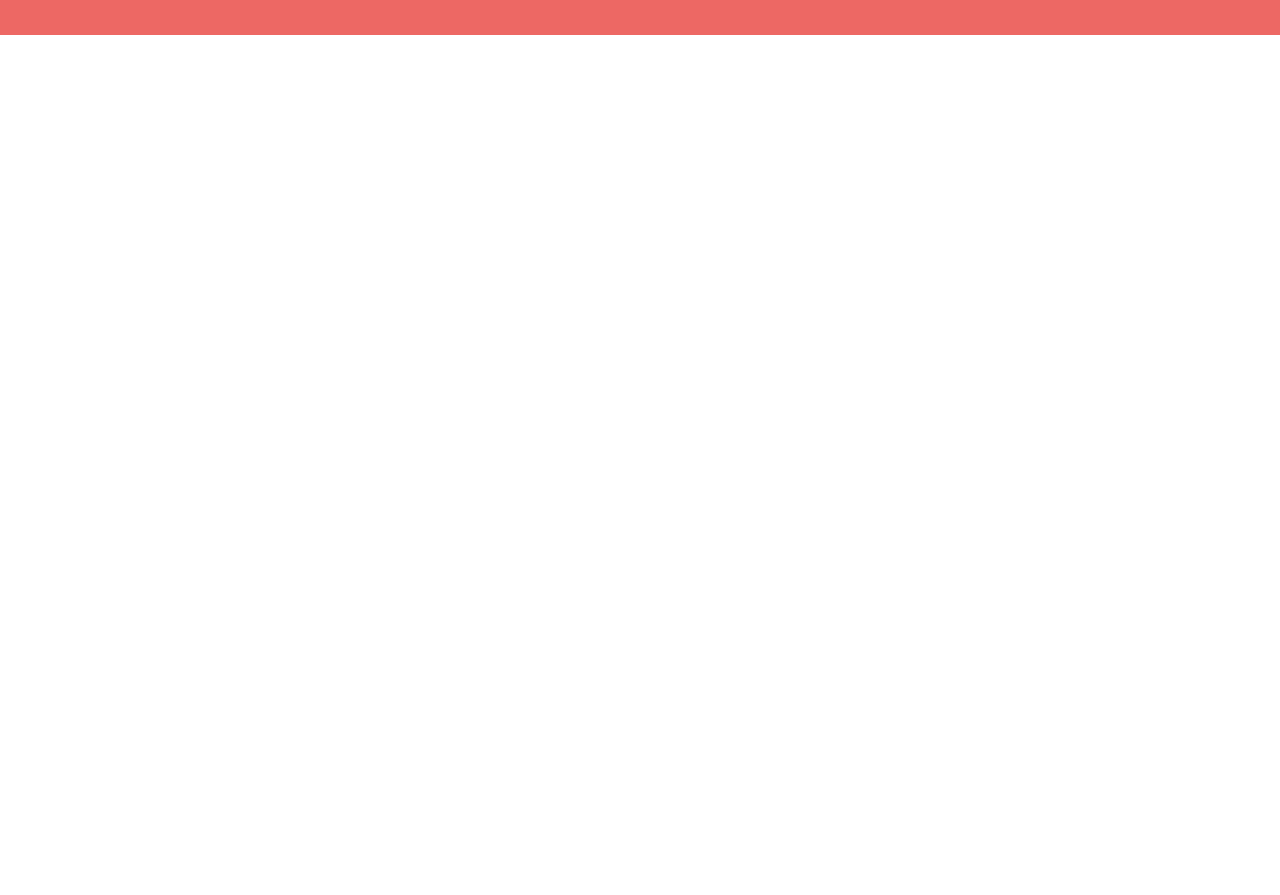
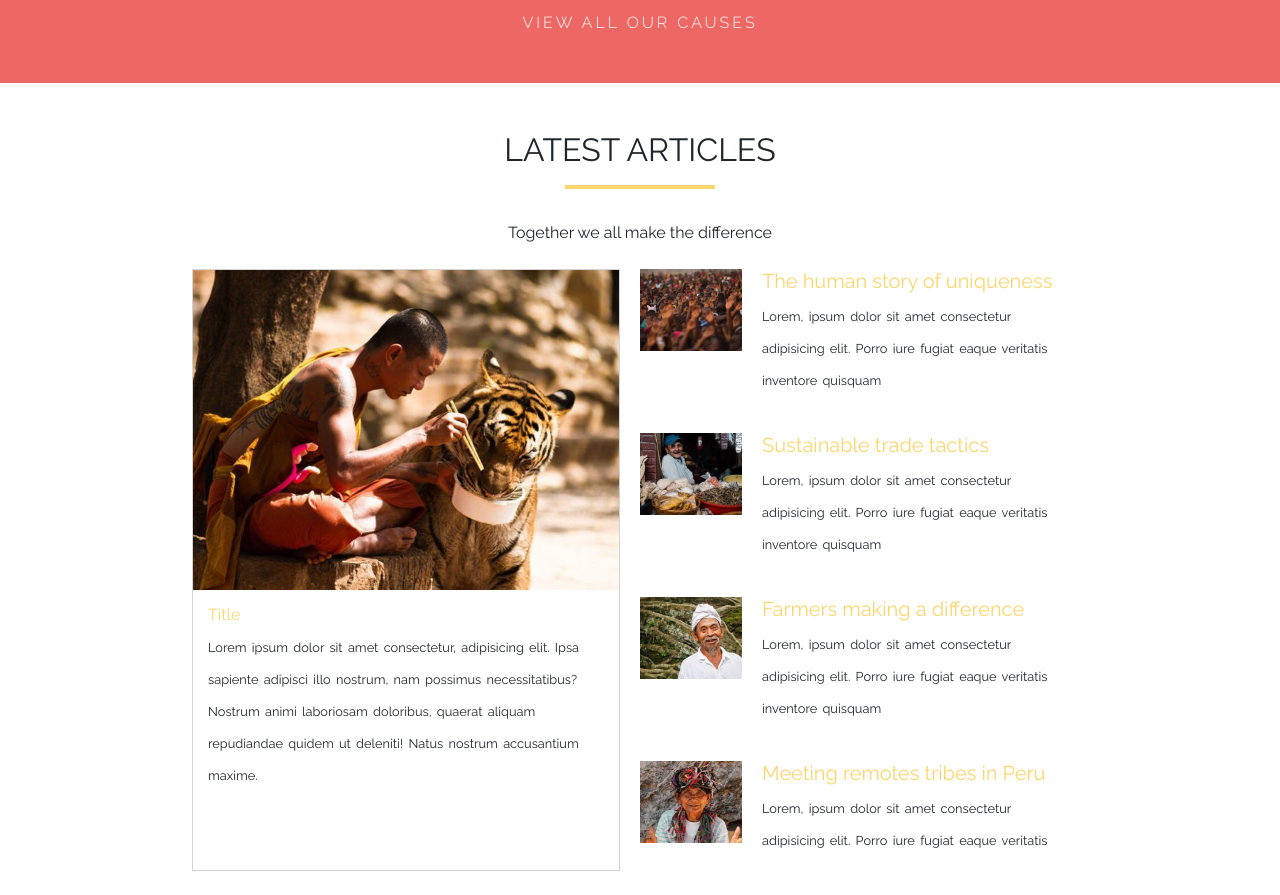
Before and after one commit to Nuccia955/proj-html-vuejs, a Vue app: page / in a window 1280 px wide. Shown: the part 2680-3575 px from the top of the page. Before the commit the page ends 2715 px from the top, so only its background shows below. Built offline with nearby package versions, Linux system fonts and the light colour scheme.

Commit message:
add articles section

```diff
--- /dev/null
+++ b/src/components/ArticlePreview.vue
@@ -0,0 +1,35 @@
+<template>
+    <li class="article d-flex">
+        <div class="cover w-25">
+            <img :src="require(`../assets/${cover}-177x142.jpg`)" alt="article cover">
+        </div>
+        <div class="text w-75 overflow-hidden">
+            <h5 class="title">{{ title }}</h5>
+            <p>{{ text }}</p>
+        </div>
+    </li>
+</template>
+
+<script>
+export default {
+    name: 'ArticlePreview',
+    props: {
+        cover: String,
+        title: String,
+        text: String,
+    }
+}
+</script>
+
+<style scoped lang="scss">
+@import "../../styles/colors.scss";
+.article {
+    margin-bottom: 20px;
+    .cover {
+        margin-right: 20px;
+    }
+    .text .title {
+        color: $goldenrod;
+    }
+}
+</style>
--- a/src/components/Main.vue
+++ b/src/components/Main.vue
@@ -46,7 +46,7 @@
 
         <!-- section recent causes gallery -->
         <section class="causes-gallery text-center">
-            <SectionTitle
+            <SectionTitle class="mt-5"
                 title="Recent Causes"
                 subtitle="We run projects in over 30 countries in 5 continents"
                 position="center"
@@ -60,8 +60,34 @@
             </div>
             <a href="/" class="text-uppercase">View all our causes</a>
         </section>
+
         <!-- section articles -->
-
+        <section class="articles">
+            <SectionTitle class="section-title mt-5"
+                title="Latest Articles"
+                subtitle="Together we all make the difference"
+                position="center"
+            />
+            <div class="contents d-flex py-4">
+                <div class="active">
+                    <div class="cover">
+                        <img src="../assets/photo-1444213007800-cff19e1677ac-600x450.jpg" alt="image">
+                    </div>
+                    <div class="text">
+                        <h6 class="title">Title</h6>
+                        <p>Lorem ipsum dolor sit amet consectetur, adipisicing elit. Ipsa sapiente adipisci illo nostrum, nam possimus necessitatibus? Nostrum animi laboriosam doloribus, quaerat aliquam repudiandae quidem ut deleniti! Natus nostrum accusantium maxime.</p>
+                    </div>
+                </div>
+                <ul class="article-list overflow-auto">
+                    <ArticlePreview v-for="(article, index) in articles"
+                        :key="`article-${index}`"
+                        :cover="article.url"
+                        :title="article.title"
+                        :text="article.subtitle"
+                    />
+                </ul>
+            </div>
+        </section>
         <!-- section participation -->
     </main>
 </template>
@@ -71,6 +97,7 @@ import SectionTitle from '@/components/SectionTitle.vue'
 import Card from '@/components/Card.vue'
 import Data from '@/components/Data.vue'
 import Picture from '@/components/Picture.vue'
+import ArticlePreview from '@/components/ArticlePreview.vue'
 
 export default {
     name: 'Main',
@@ -79,6 +106,7 @@ export default {
         Card,
         Data,
         Picture,
+        ArticlePreview,
     },
     data() {
         return {
@@ -139,6 +167,32 @@ export default {
                     alt: 'vaccines'
                 },
             ],
+            articles: [
+                {
+                    url: 'photo-1444664597500-035db93e2323',
+                    title: 'The human story of uniqueness ',
+                    subtitle: 'Lorem, ipsum dolor sit amet consectetur adipisicing elit. Porro iure fugiat eaque veritatis inventore quisquam',
+                    text: 'Lorem, ipsum dolor sit amet consectetur adipisicing elit. Porro iure fugiat eaque veritatis inventore quisquam et odio architecto eligendi obcaecati ab eveniet laboriosam dicta vero, ex quam aut aliquid. Reprehenderit!',
+                },
+                {
+                    url: 'photo-1447430617419-95715602278e',
+                    title: 'Sustainable trade tactics',
+                    subtitle: 'Lorem, ipsum dolor sit amet consectetur adipisicing elit. Porro iure fugiat eaque veritatis inventore quisquam',
+                    text: 'Lorem, ipsum dolor sit amet consectetur adipisicing elit. Porro iure fugiat eaque veritatis inventore quisquam et odio architecto eligendi obcaecati ab eveniet laboriosam dicta vero, ex quam aut aliquid. Reprehenderit!',
+                },
+                {
+                    url: 'photo-1460230525622-630fe3294cd7',
+                    title: 'Farmers making a difference',
+                    subtitle: 'Lorem, ipsum dolor sit amet consectetur adipisicing elit. Porro iure fugiat eaque veritatis inventore quisquam',
+                    text: 'Lorem, ipsum dolor sit amet consectetur adipisicing elit. Porro iure fugiat eaque veritatis inventore quisquam et odio architecto eligendi obcaecati ab eveniet laboriosam dicta vero, ex quam aut aliquid. Reprehenderit!',
+                },
+                {
+                    url: 'photo-1460600421604-5e138c208b9c',
+                    title: 'Meeting remotes tribes in Peru',
+                    subtitle: 'Lorem, ipsum dolor sit amet consectetur adipisicing elit. Porro iure fugiat eaque veritatis inventore quisquam',
+                    text: 'Lorem, ipsum dolor sit amet consectetur adipisicing elit. Porro iure fugiat eaque veritatis inventore quisquam et odio architecto eligendi obcaecati ab eveniet laboriosam dicta vero, ex quam aut aliquid. Reprehenderit!',
+                },
+            ]
         }
     },
 }
@@ -188,6 +242,33 @@ main {
             }
         }
     }
+
+    .articles {
+        width: 70%;
+        margin: 0 auto;
+        .contents {
+            max-height: 650px;
+            .active {
+                border: 1px solid lightgray;
+                .text {
+                    padding: 15px 15px;
+                    .title {
+                        color: $goldenrod;
+                    }
+                }
+            }
+            .active {
+                margin-right: 20px;
+            }
+            .article-list,
+            .active {
+                width: calc(50% - 20px);
+                max-height: 100%;
+                padding: 0;
+                overflow-y: auto;
+            }
+        }
+    }
 }
 
 </style>
```
